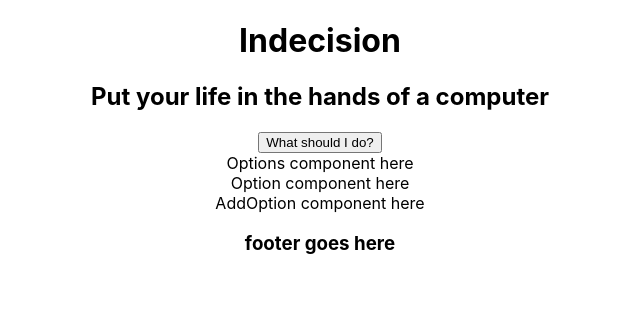
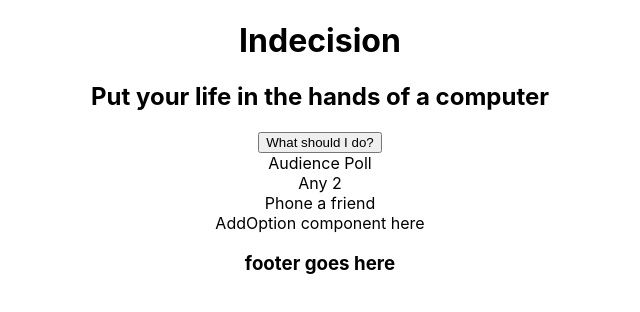
Before and after one commit to charles-desouza/ReactJs-Training, a React (Create React App) app in the folder day1/react-training/my-app/: page / in a window 1280 px wide. Shown: the top 312 px of the page, without its empty margins (320-960 px from the left). Built offline with nearby package versions, Linux system fonts and the light colour scheme.

Commit message:
Add options

```diff
--- a/day1/react-training/my-app/src/components/header.js
+++ b/day1/react-training/my-app/src/components/header.js
@@ -5,8 +5,8 @@ export default class extends Component {
     render() {
         return (
             <div>
-                <h1>Indecision</h1>
-                <h2>{this.props.title}</h2>
+                <h1>{this.props.title}</h1>
+                <h2>Put your life in the hands of a computer</h2>
             </div>
         )
     }
--- a/day1/react-training/my-app/src/components/indecisionApp.js
+++ b/day1/react-training/my-app/src/components/indecisionApp.js
@@ -8,14 +8,15 @@ import Footer from './footer';
 export default class IndecisionApp extends Component {
     render() {
 
-      const headerTitle = "Put your life in the hands of a computer";
+      const headerTitle = "Indecision";
       const footerTitle = "footer goes here";
+      const myOptions = ["Audience Poll", "Any 2","Phone a friend"];
 
       return (
         <div>
           <Header title={headerTitle}/>
           <Action />
-          <Options />
+          <Options options={myOptions}/>
           <AddOption />
           <Footer title={footerTitle} />
         </div>
--- a/day1/react-training/my-app/src/components/option.js
+++ b/day1/react-training/my-app/src/components/option.js
@@ -5,7 +5,7 @@ export default class Option extends Component {
     render() {
       return (
         <div>
-          Option component here
+          {this.props.optionText}
         </div>
       );
     }
--- a/day1/react-training/my-app/src/components/options.js
+++ b/day1/react-training/my-app/src/components/options.js
@@ -5,7 +5,9 @@ export default class Options extends Component {
     render() {
       return (
         <div>
-          Options component here
+          {
+            this.props.options.map((option)=> <Option key={option} optionText={option} />)
+          }
           <Option />
         </div>
       );
```
